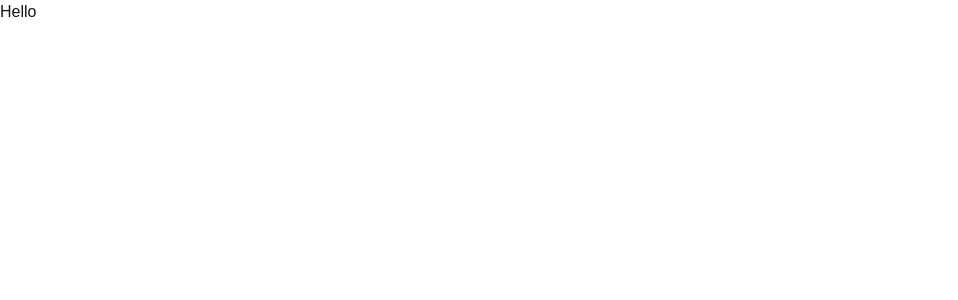
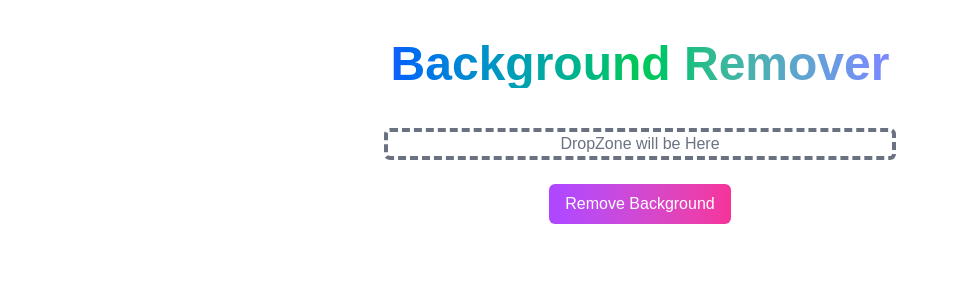
Before and after one commit to ShyamGuna77/Ai_Background_Remover, a Next.js app: page / in a window 1280 px wide. Shown: the top 300 px of the page, without its empty margins (0-958 px from the left). Built offline with nearby package versions, Linux system fonts and the light colour scheme.

Commit message:
dropzone and ui

```diff
--- a/app/page.tsx
+++ b/app/page.tsx
@@ -1,11 +1,28 @@
-import Image from "next/image";
+
 
 export default function Home() {
   return (
-  <>
-  <div>
-    Hello
-  </div>
-  </>
+    <>
+      <div className="max-w-3xl mx-auto my-10 px-4">
+        {/* Header Section */}
+        <section className="text-center mb-10">
+          <h1 className=" font-bold text-transparent bg-gradient-to-r from-blue-600 via-green-500 to-indigo-400 inline-block bg-clip-text text-5xl">
+            Background Remover
+          </h1>
+        </section>
+
+        {/* Dropzone Section */}
+        <section className="w-full max-w-lg mx-auto mb-12">
+          <div className="w-full text-center border-4 border-gray-500 border-dashed rounded-md cursor-pointer mb-2 text-gray-500 ">
+            DropZone will be Here
+          </div>
+          <div className="flex items-center justify-center mt-6">
+            <button className="text-white bg-gradient-to-r from-purple-500 to-pink-500 text-center px-4 py-2 rounded-md  hover:bg-gradient-to-l">
+              Remove Background
+            </button>
+          </div>
+        </section>
+      </div>
+    </>
   );
 }
```
